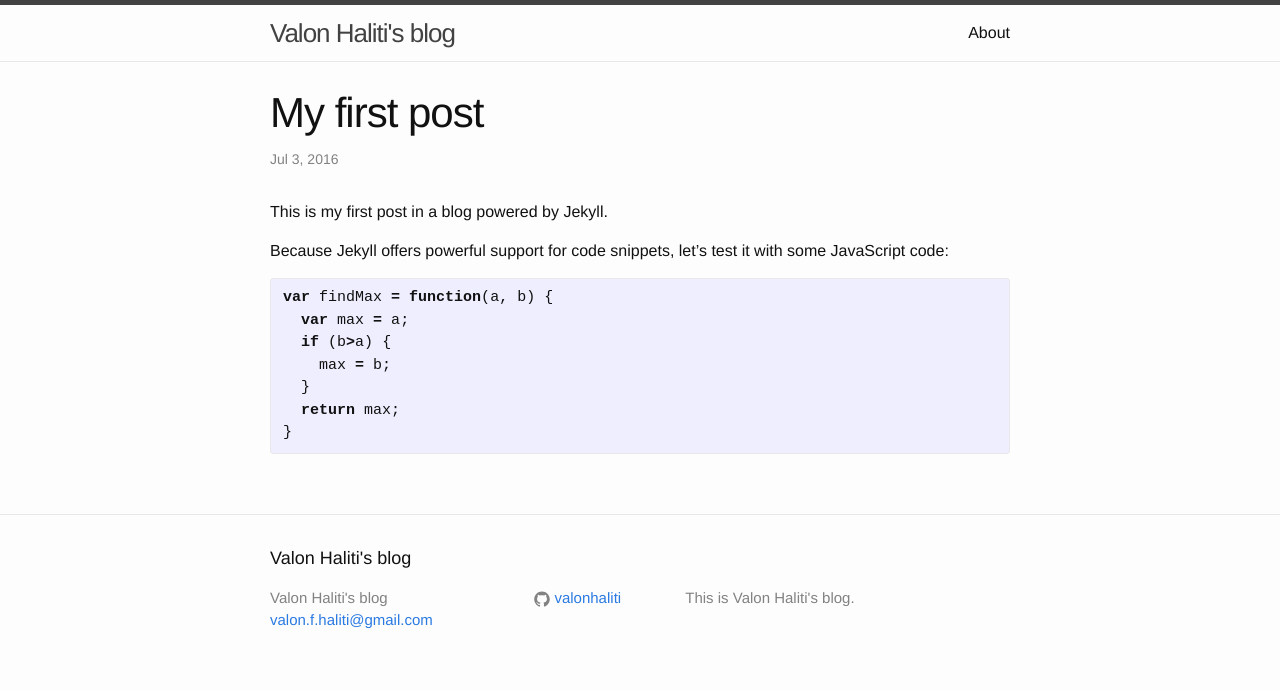
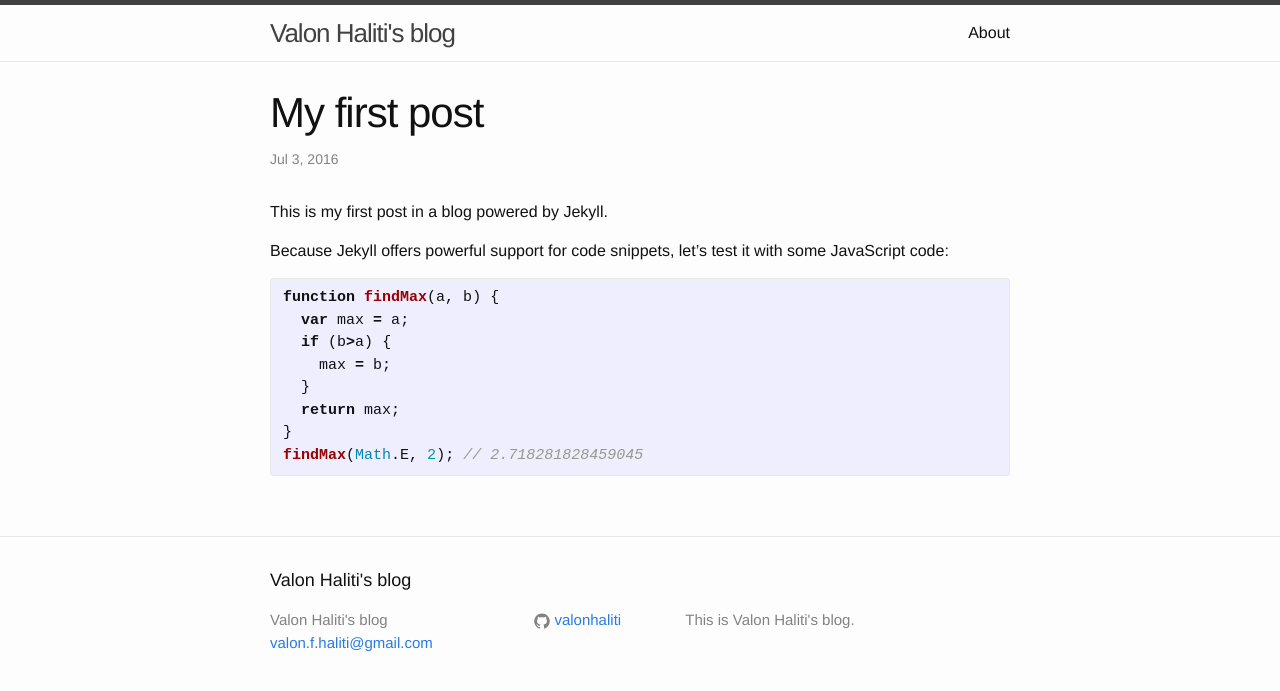
Before and after one commit to valonhaliti/valonhaliti.github.io, a Jekyll site: the page built from _posts/2016-07-03-welcome-to-jekyll.markdown, in a window 1280 px wide. Shown: the top 691 px of the page. Built offline with Jekyll 4.4.1, drawn with Linux system fonts in a browser that asks for light colours.

Commit message:
Update 2016-07-03-welcome-to-jekyll.markdown

```diff
--- a/_posts/2016-07-03-welcome-to-jekyll.markdown
+++ b/_posts/2016-07-03-welcome-to-jekyll.markdown
@@ -9,11 +9,12 @@ This is my first post in a blog powered by Jekyll.
 Because Jekyll offers powerful support for code snippets, let's test it with some JavaScript code:
 
 {% highlight js %}
-var findMax = function(a, b) {
+function findMax(a, b) {
   var max = a;
   if (b>a) {
     max = b;
   }
   return max;
 }
+findMax(Math.E, 2); // 2.718281828459045
 {% endhighlight %}
```
